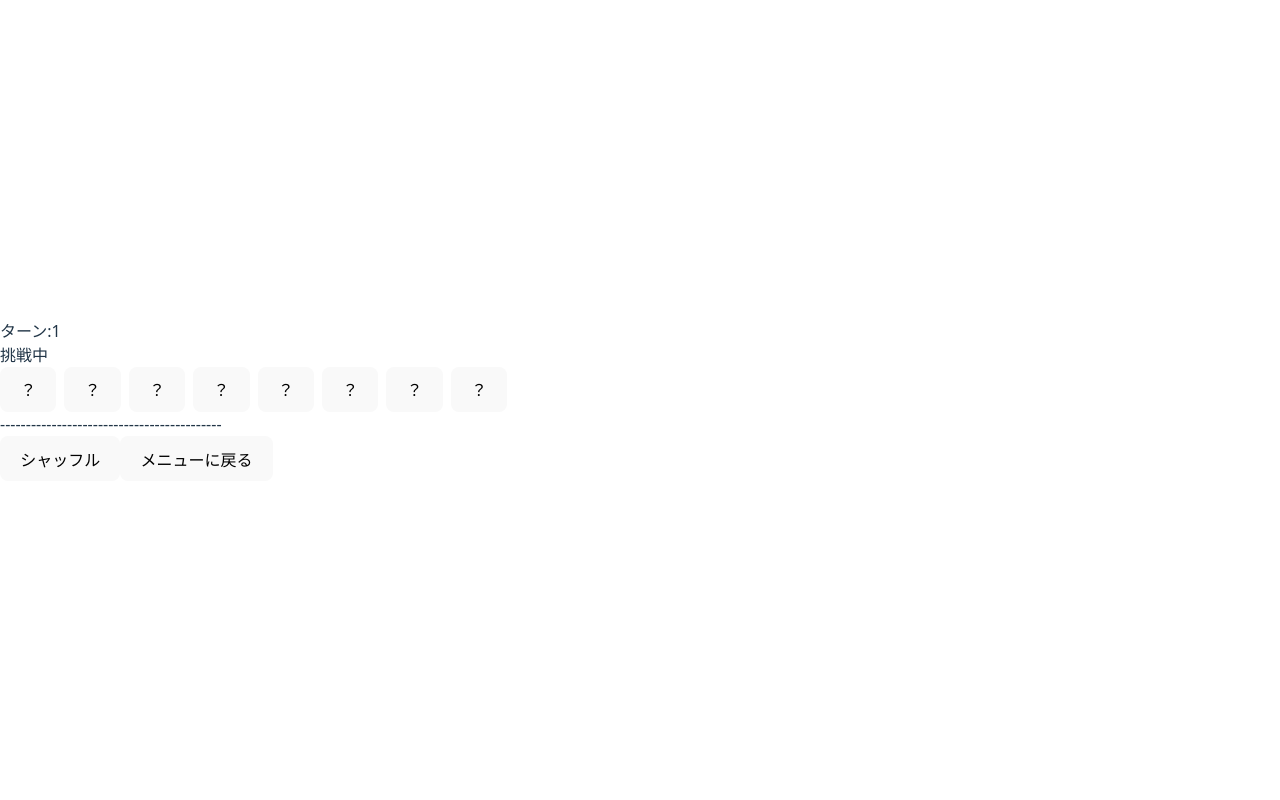
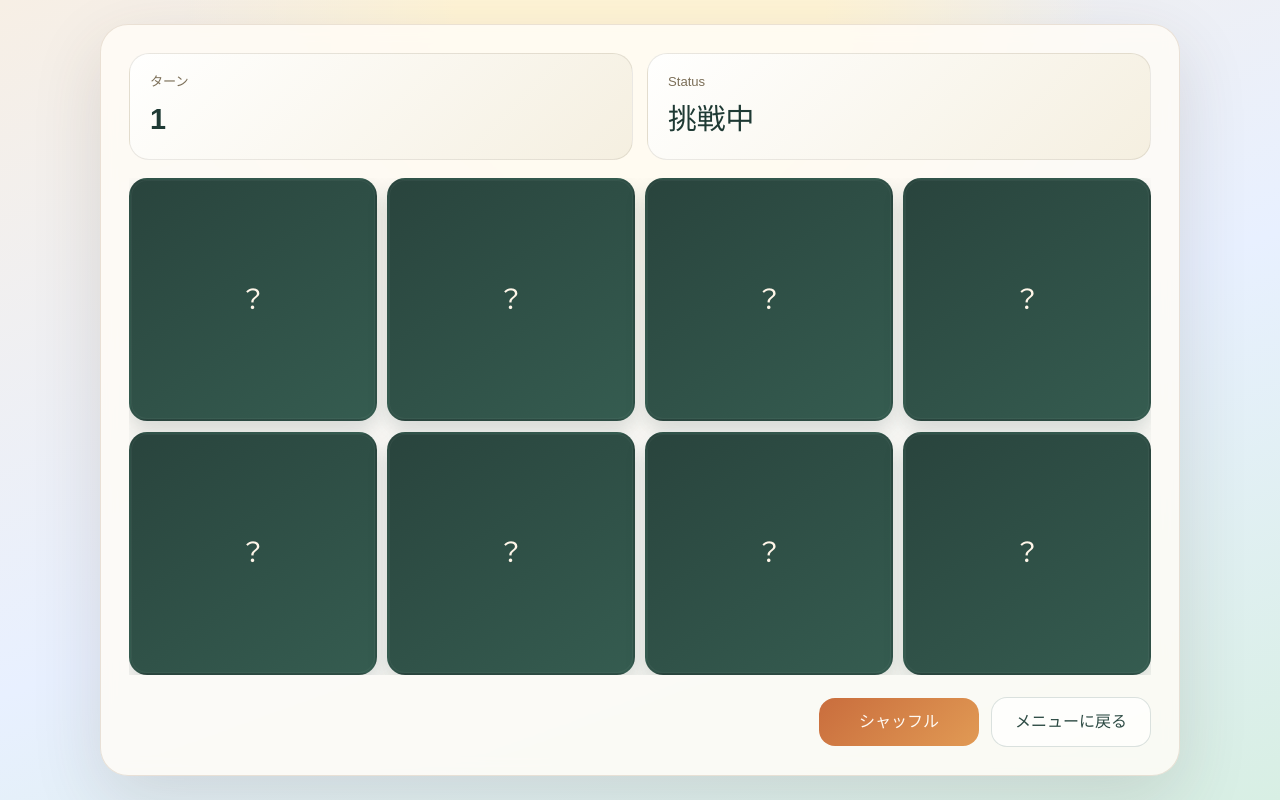
Before and after one commit to Ryoran-ran/React-Ts-Merancholy, a React (Vite) app in the folder melancholy/: page /play in a window 1280 px wide. Built offline with nearby package versions, Linux system fonts and the light colour scheme.

Commit message:
Revert "Revert "2026-03-14_ゲームの見た目を整形""

```diff
--- a/melancholy/src/components/Card.tsx
+++ b/melancholy/src/components/Card.tsx
@@ -7,8 +7,14 @@ type CardProps = {
 }
 
 function Card({ card , onClick }: CardProps) {
+  const cardStateClass = card.isMatched
+    ? "card-button is-matched"
+    : card.isFlipped
+      ? "card-button is-flipped"
+      : "card-button"
+
   return (
-    <button onClick={onClick}>
+    <button className={cardStateClass} onClick={onClick}>
       {card.isFlipped || card.isMatched ? card.value : texts.card.cardBackSide}
     </button>
   )
--- a/melancholy/src/components/GamePlay.tsx
+++ b/melancholy/src/components/GamePlay.tsx
@@ -1,4 +1,5 @@
 import { useEffect, useState } from "react"
+import type { CSSProperties } from "react"
 import Card from "./Card"
 import { createCards ,clearCheck ,turnPrev } from "../utils/createCards"
 import message from "../message/ja.json"
@@ -74,19 +75,51 @@ function AppGamePlay() {
 
   }, [cards])
 
+  const totalCards = cards.length
+  const preferredColumns = Math.min(8, Math.max(2, Math.ceil(Math.sqrt(totalCards * 1.4))))
+  const gridColumns = preferredColumns % 2 === 0
+    ? preferredColumns
+    : Math.min(8, preferredColumns + 1)
+  const gridRows = Math.ceil(totalCards / gridColumns)
+  const gridGap = totalCards >= 30 ? "0.4rem" : totalCards >= 20 ? "0.5rem" : "0.65rem"
+  const cardScale = Math.min(1, 12 / Math.max(gridColumns, gridRows))
+  const cardFontSize = `${(1.02 + cardScale * 0.7).toFixed(2)}rem`
+  const cardPadding = `${(0.2 + cardScale * 0.22).toFixed(2)}rem`
+  const cardRadius = `${Math.round(10 + cardScale * 8)}px`
+  const boardStyle = {
+    "--card-columns": gridColumns,
+    "--card-rows": gridRows,
+    "--card-gap": gridGap,
+    "--card-font-size": cardFontSize,
+    "--card-padding": cardPadding,
+    "--card-radius": cardRadius,
+  } as CSSProperties
+
   return (
-    <>
-      <div>{message.play.turn}:{turn}</div>
-      <div>{isClear ? message.play.gameClear: message.play.gamePlay}</div>
+    <main className="screen">
+      <section className="panel play-panel">
+        <div className="play-header">
+          <div className="status-card">
+            <span className="status-label">{message.play.turn}</span>
+            <strong className="status-value">{turn}</strong>
+          </div>
+          <div className="status-card">
+            <span className="status-label">{message.play.gameStatus}</span>
+            <strong className="status-value">{isClear ? message.play.gameClear : message.play.gamePlay}</strong>
+          </div>
+        </div>
 
-      <div className="card-grid">
+        {/* カード */}
+        <div className="card-grid" style={boardStyle}>
           {cards.map((card) => (
             <Card key={card.id} card={card} onClick={() => handleCardClick(card.id)} />
           ))}
         </div>
-      <div>-------------------------------------------</div>
+
+        <div className="action-row">
           {/* シャッフルボタン */}
           <button
+            className="secondary-button"
             type="button"
             onClick={
               () =>{
@@ -102,7 +135,9 @@ function AppGamePlay() {
           </button>
 
           {/* メニューに戻るボタン */}
-      <button onClick={
+          <button
+            className="ghost-button"
+            onClick={
               () =>
               navigate('/', {
                   state: {
@@ -111,12 +146,13 @@ function AppGamePlay() {
                       duplicateMultiplier,
                   },
               })
-      }>
+            }
+          >
             {message.play.backMenu}
           </button>
-
-
-    </>
+        </div>
+      </section>
+    </main>
   )
 }
 
--- a/melancholy/src/index.css
+++ b/melancholy/src/index.css
@@ -1,74 +1,282 @@
 :root {
-  font-family: system-ui, Avenir, Helvetica, Arial, sans-serif;
+  font-family: "Hiragino Sans", "Yu Gothic", sans-serif;
   line-height: 1.5;
   font-weight: 400;
-
-  color-scheme: light dark;
-  color: rgba(255, 255, 255, 0.87);
-  background-color: #242424;
-
+  color: #1f2937;
+  background:
+    radial-gradient(circle at top, #fff4d6 0, #fff4d6 18%, transparent 45%),
+    linear-gradient(160deg, #f7efe5 0%, #e8f0ff 55%, #d8efe4 100%);
   font-synthesis: none;
   text-rendering: optimizeLegibility;
   -webkit-font-smoothing: antialiased;
   -moz-osx-font-smoothing: grayscale;
 }
 
-a {
-  font-weight: 500;
-  color: #646cff;
-  text-decoration: inherit;
-}
-a:hover {
-  color: #535bf2;
+* {
+  box-sizing: border-box;
 }
 
 body {
   margin: 0;
-  display: flex;
-  place-items: center;
   min-width: 320px;
   min-height: 100vh;
+  overflow: hidden;
 }
 
-h1 {
-  font-size: 3.2em;
-  line-height: 1.1;
+#root {
+  min-height: 100vh;
+  min-height: 100dvh;
+}
+
+button,
+input {
+  font: inherit;
 }
 
 button {
-  border-radius: 8px;
-  border: 1px solid transparent;
-  padding: 0.6em 1.2em;
-  font-size: 1em;
-  font-weight: 500;
-  font-family: inherit;
-  background-color: #1a1a1a;
+  border: 0;
   cursor: pointer;
-  transition: border-color 0.25s;
-}
-button:hover {
-  border-color: #646cff;
-}
-button:focus,
-button:focus-visible {
-  outline: 4px auto -webkit-focus-ring-color;
+  transition: transform 0.16s ease, box-shadow 0.16s ease, opacity 0.16s ease;
 }
 
-@media (prefers-color-scheme: light) {
-  :root {
-    color: #213547;
-    background-color: #ffffff;
-  }
-  a:hover {
-    color: #747bff;
-  }
-  button {
-    background-color: #f9f9f9;
+button:hover {
+  transform: translateY(-1px);
+}
+
+button:focus,
+button:focus-visible,
+input:focus,
+input:focus-visible {
+  outline: 3px solid rgba(28, 94, 84, 0.25);
+  outline-offset: 2px;
+}
+
+.screen {
+  min-height: 100vh;
+  min-height: 100dvh;
+  display: grid;
+  place-items: center;
+  padding: 24px;
+  overflow: hidden;
+}
+
+.panel {
+  width: min(100%, 1080px);
+  max-height: calc(100dvh - 48px);
+  background: rgba(255, 252, 246, 0.84);
+  border: 1px solid rgba(143, 110, 72, 0.18);
+  border-radius: 28px;
+  box-shadow: 0 24px 70px rgba(71, 57, 39, 0.14);
+  backdrop-filter: blur(8px);
+}
+
+.menu-panel {
+  width: min(100%, 560px);
+  padding: 36px 32px;
+}
+
+.play-panel {
+  height: min(100%, calc(100dvh - 48px));
+  padding: 28px;
+  display: grid;
+  grid-template-rows: auto minmax(0, 1fr) auto;
+  gap: 18px;
+  overflow: hidden;
+}
+
+.eyebrow {
+  margin: 0 0 6px;
+  color: #8a5a2b;
+  font-size: 0.82rem;
+  letter-spacing: 0.14em;
+  text-transform: uppercase;
+}
+
+.screen-title {
+  margin: 0;
+  font-size: clamp(2.2rem, 5vw, 3.8rem);
+  line-height: 1;
+  color: #1f3a34;
+}
+
+.screen-description {
+  margin: 14px 0 0;
+  color: #52606d;
+}
+
+.menu-form {
+  display: grid;
+  gap: 18px;
+  margin: 28px 0 24px;
+}
+
+.field {
+  display: grid;
+  gap: 8px;
+}
+
+.field-label {
+  font-weight: 700;
+  color: #274640;
+}
+
+.number-input {
+  width: 100%;
+  padding: 14px 16px;
+  border: 1px solid rgba(93, 113, 126, 0.24);
+  border-radius: 16px;
+  background: rgba(255, 255, 255, 0.88);
+  color: #1f2937;
+}
+
+.primary-button,
+.secondary-button,
+.ghost-button {
+  padding: 14px 18px;
+  border-radius: 16px;
+  font-weight: 700;
+}
+
+.primary-button {
+  width: 100%;
+  background: linear-gradient(135deg, #1f7a6d, #2e9f84);
+  color: #fffdf7;
+  box-shadow: 0 14px 28px rgba(31, 122, 109, 0.24);
+}
+
+.secondary-button {
+  background: linear-gradient(135deg, #c96d3d, #e19a54);
+  color: #fffaf3;
+}
+
+.ghost-button {
+  background: rgba(255, 255, 255, 0.72);
+  color: #2d4b44;
+  border: 1px solid rgba(76, 112, 103, 0.2);
+}
+
+.play-header {
+  display: grid;
+  grid-template-columns: repeat(2, minmax(0, 1fr));
+  gap: 14px;
+}
+
+.status-card {
+  padding: 18px 20px;
+  border-radius: 20px;
+  background: linear-gradient(135deg, rgba(255, 255, 255, 0.92), rgba(244, 238, 223, 0.92));
+  border: 1px solid rgba(123, 121, 95, 0.16);
+}
+
+.status-label {
+  display: block;
+  font-size: 0.82rem;
+  color: #7b6e57;
+  margin-bottom: 6px;
+}
+
+.status-value {
+  font-size: clamp(1.2rem, 2.6vw, 1.8rem);
+  color: #1f3a34;
+}
+
+.card-grid {
+  --card-columns: 8;
+  --card-rows: 2;
+  --card-gap: 0.65rem;
+  --card-font-size: 1.35rem;
+  --card-padding: 0.35rem;
+  --card-radius: 16px;
+  display: grid;
+  grid-template-columns: repeat(var(--card-columns), minmax(0, 1fr));
+  grid-template-rows: repeat(var(--card-rows), minmax(0, 1fr));
+  gap: var(--card-gap);
+  align-content: stretch;
+  min-height: 0;
+  overflow: hidden;
+}
+
+.card-button {
+  width: 100%;
+  height: 100%;
+  min-height: 0;
+  padding: var(--card-padding);
+  border: 2px solid transparent;
+  border-radius: var(--card-radius);
+  background: linear-gradient(145deg, #29443d, #355c50);
+  color: #fff6e9;
+  font-size: clamp(1rem, var(--card-font-size), 1.7rem);
+  line-height: 1.1;
+  box-shadow:
+    inset 0 0 0 1px rgba(255, 255, 255, 0.04),
+    0 10px 20px rgba(41, 68, 61, 0.18);
+  outline: none;
+}
+
+.card-button.is-flipped {
+  background: linear-gradient(145deg, #fff8ed, #f0ddc2);
+  color: #3f3528;
+  box-shadow:
+    inset 0 0 0 2px rgba(180, 195, 190, 0.95),
+    0 10px 20px rgba(41, 68, 61, 0.12);
+}
+
+.card-button.is-matched {
+  background: linear-gradient(145deg, #c9f0d8, #8dd3ab);
+  color: #123227;
+  box-shadow:
+    inset 0 0 0 2px rgba(229, 247, 236, 0.95),
+    0 10px 20px rgba(41, 68, 61, 0.12);
+}
+
+.card-button:focus,
+.card-button:focus-visible {
+  outline: none;
+  box-shadow:
+    inset 0 0 0 3px rgba(255, 248, 237, 0.95),
+    0 10px 20px rgba(41, 68, 61, 0.18);
+}
+
+.action-row {
+  display: flex;
+  flex-wrap: wrap;
+  gap: 12px;
+  justify-content: flex-end;
+  align-items: center;
+  padding-top: 4px;
+}
+
+.action-row > button {
+  min-width: 160px;
+  max-width: 220px;
+  padding: 12px 16px;
+}
+
+@media (max-width: 900px) {
+  .play-panel {
+    padding: 22px;
   }
 }
 
-.card-grid {
-  display: grid;
-  grid-template-columns: repeat(8, 1fr);
-  gap: 8px;
+@media (max-width: 640px) {
+  .screen {
+    padding: 16px;
+  }
+
+  .menu-panel,
+  .play-panel {
+    padding: 20px;
+  }
+
+  .play-header {
+    grid-template-columns: 1fr;
+  }
+
+  .card-grid {
+    --card-gap: 0.4rem;
+  }
+
+  .action-row > button {
+    width: 100%;
+  }
 }
--- a/melancholy/src/message/ja.json
+++ b/melancholy/src/message/ja.json
@@ -1,6 +1,8 @@
 {
     "title":{
         "titleMain":"神経衰弱"
+        ,"titleSub":"Memory Game"
+        ,"gameRule":"ルールを決めて、プレイ画面へ進みます。"
         ,"gameStart":"ゲームスタート！"
         ,"cardCount":"カード枚数"
         ,"pairCount":"ペアの組"
@@ -13,6 +15,7 @@
         ,"gameClear":"クリア！！"
         ,"gamePlay":"挑戦中"
         ,"backMenu":"メニューに戻る"
+        ,"gameStatus":"Status"
     }
 
     ,"card":{
```
Also changed, not shown: melancholy/src/components/GameMenu.tsx (+28 -14 lines). Lines whose indentation alone changed are shown as unchanged.
